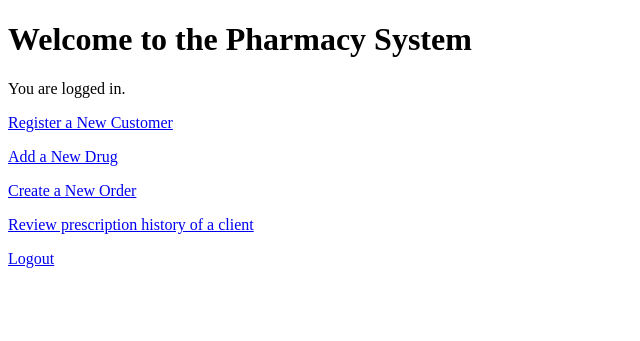
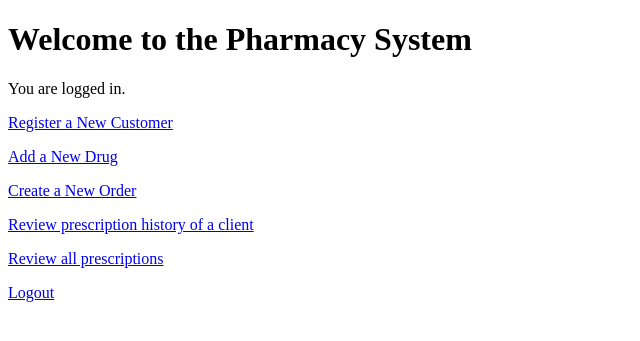
Before and after one commit to syeddaniyal6511/drug_4u, a PHP site: page /drug_4u/dashboard.php in a window 1280 px wide. Shown: the top 341 px of the page, without its empty margins (0-640 px from the left). Run offline with PHP 8.4, Linux system fonts and the light colour scheme; the visitor is signed in with stand-in values (Sample User, id 1).

Commit message:
added the route (forgotten)

```diff
--- a/pages/dashboard.php
+++ b/pages/dashboard.php
@@ -25,6 +25,7 @@ if (!isset($_SESSION['user_id'])) {
 <p><a href="./newdrug.php">Add a New Drug</a></p>
 <p><a href="./new_order.php">Create a New Order</a></p>
 <p><a href="./prescription_history.php">Review prescription history of a client</a></p>
+<p><a href="./all_orders.php">Review all prescriptions</a></p>
 
 <a href="logout.php">Logout</a>
 
```
